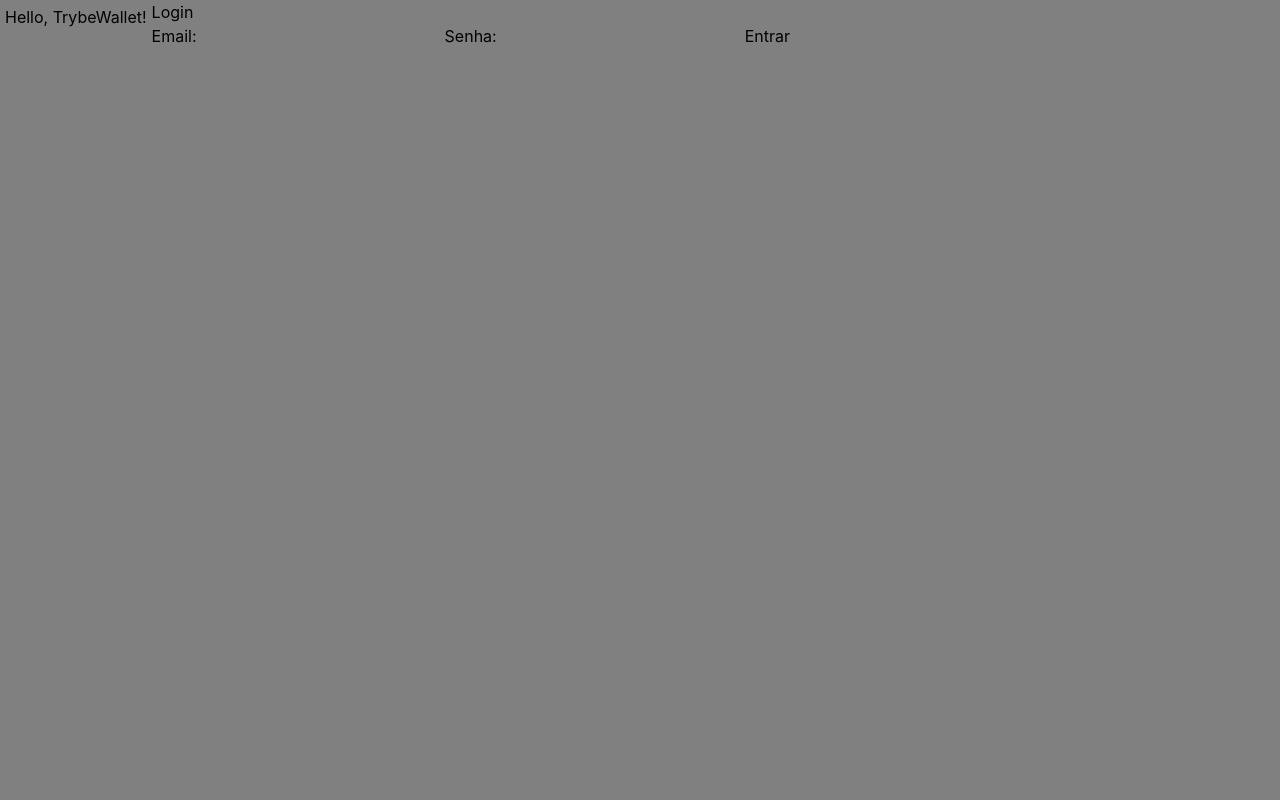
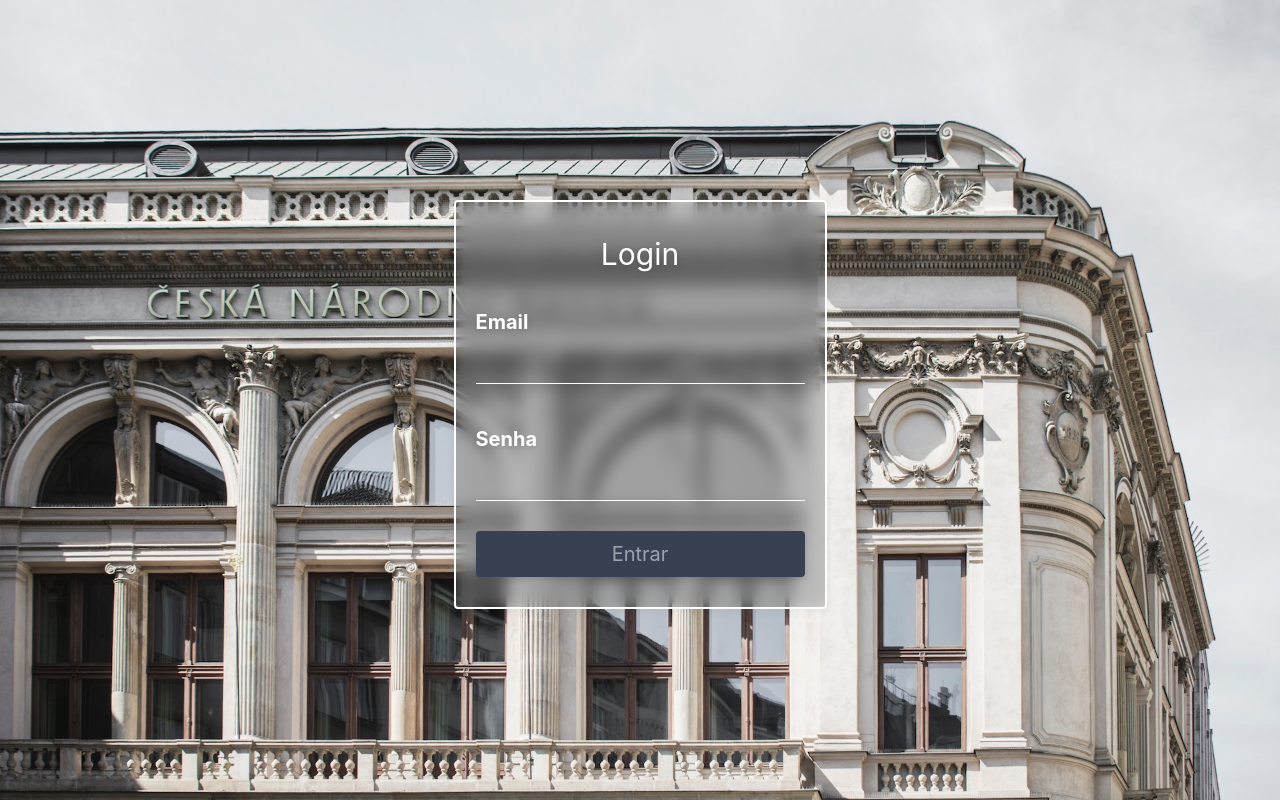
Before and after one commit to gabrielgr99/project-wallet, a React (Create React App) app: page / in a window 1280 px wide. Built offline with nearby package versions, Linux system fonts and the light colour scheme.

Commit message:
style/frontend: estiliza página de login

```diff
--- a/src/App.js
+++ b/src/App.js
@@ -5,8 +5,9 @@ import Wallet from './pages/Wallet';
 
 function App() {
   return (
-    <section className="flex">
-      <h1 className="m-[5px]">Hello, TrybeWallet!</h1>
+    <section
+      className="flex flex-col items-center w-max mx-auto mt-[200px]"
+    >
 
       <Switch>
         <Route exact path="/" component={ Login } />
--- a/src/index.css
+++ b/src/index.css
@@ -1,8 +1,12 @@
 * {
-  margin: 0;
-  padding: 0;
   font-family: -apple-system, BlinkMacSystemFont, 'Segoe UI', 'Roboto', 'Oxygen',
     'Ubuntu', 'Cantarell', 'Fira Sans', 'Droid Sans', 'Helvetica Neue',
     sans-serif;
-  background-color: grey;
+  /* background-color: grey; */
 }
+
+body {
+  background-image: url('./assets/bank.jpg');
+  background-repeat: no-repeat;
+  background-size: cover;
+}
--- a/src/pages/Login.js
+++ b/src/pages/Login.js
@@ -1,7 +1,6 @@
 import React from 'react';
 import PropTypes from 'prop-types';
 import { connect } from 'react-redux';
-import { Link } from 'react-router-dom';
 import { setEmail } from '../actions/index';
 
 class Login extends React.Component {
@@ -26,42 +25,53 @@ class Login extends React.Component {
   }
 
   submitEmail = () => {
-    const { getEmail } = this.props;
+    const { getEmail, history } = this.props;
     const { validEmail } = this.state;
     getEmail(validEmail);
+    history.push('/carteira');
   }
 
   render() {
     const { validEmail, validPassword } = this.state;
     return (
-      <section>
-        <h2>Login</h2>
-        <label htmlFor="email-input">
-          Email:
+      <section
+        className="flex flex-col border-2 rounded border-white drop-shadow-md
+        backdrop-blur backdrop-grayscale items-center text-white text-[20px]
+        backdrop-contrast-50 drop-shadow-[5px_5px_5px_rgba(0,0,0,0.5)] p-[20px]"
+      >
+        <h2 className="text-center text-[30px] my-[10px]">Login</h2>
+        <label htmlFor="email-input" className="my-[20px] font-bold">
+          Email
+          <br />
           <input
             data-testid="email-input"
+            className="p-2 border-b border-white focus:outline-none focus:border-white
+            focus:border-b-2 bg-transparent font-normal"
             type="email"
             onChange={ this.validateLogin }
           />
         </label>
-        <label htmlFor="password-input">
-          Senha:
+        <label htmlFor="password-input" className="my-[20px] font-bold">
+          Senha
+          <br />
           <input
             data-testid="password-input"
+            className="p-2 border-b border-white focus:outline-none focus:border-white
+            focus:border-b-2 bg-transparent font-normal"
             type="password"
             minLength={ 6 }
             onChange={ this.validateLogin }
           />
         </label>
-        <Link to="/carteira">
         <button
           type="button"
+          className="bg-gray-900 rounded py-2 my-[10px] w-full
+          text-gray-100 disabled:bg-gray-700 disabled:text-gray-400"
           disabled={ !(validEmail && validPassword) }
           onClick={ this.submitEmail }
         >
           Entrar
         </button>
-        </Link>
       </section>
     );
   }
@@ -75,4 +85,5 @@ export default connect(null, mapDispatchToProps)(Login);
 
 Login.propTypes = {
   getEmail: PropTypes.func.isRequired,
+  history: PropTypes.func.isRequired,
 };
```
Also changed, not shown: src/assets/bank.jpg (added). Lines whose indentation alone changed are shown as unchanged.
